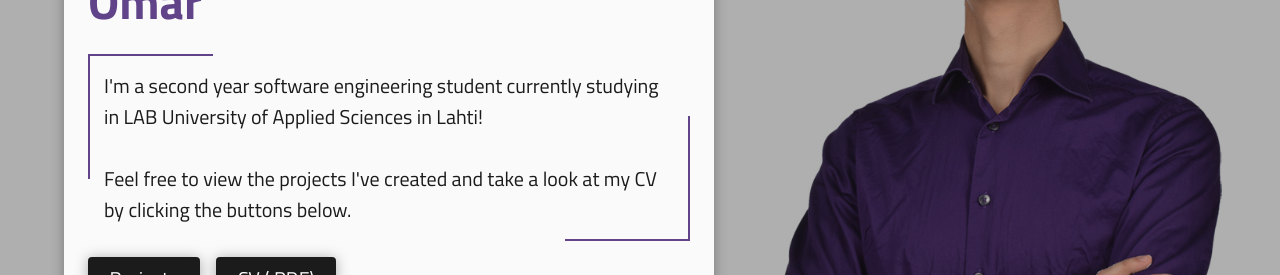
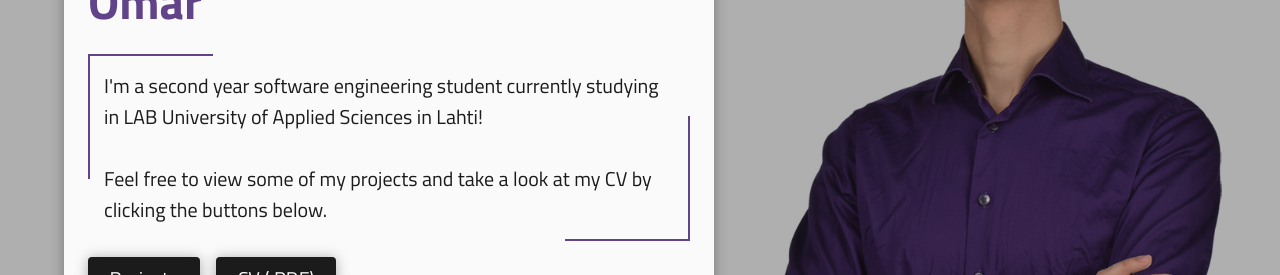
Before and after one commit to TMjewel1010/portfolio-app, a React (Create React App) app: page / in a window 1280 px wide. Shown: the part 341-616 px from the top of the page. Built offline with nearby package versions, Linux system fonts and the light colour scheme.

Commit message:
home msg update

```diff
--- a/src/pages/Home.js
+++ b/src/pages/Home.js
@@ -20,7 +20,7 @@ const Home = ({ setActivePage }) => {
 							University of Applied Sciences in Lahti!
 							<br />
 							<br />
-							Feel free to view the projects I've created and take a look at my CV by
+							Feel free to view some of my projects and take a look at my CV by
 							clicking the buttons below.
 						</p>
 						<Frame />
```
